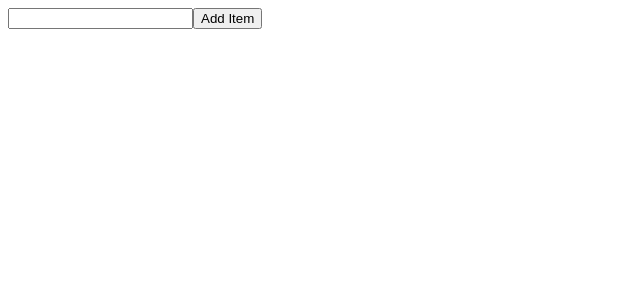
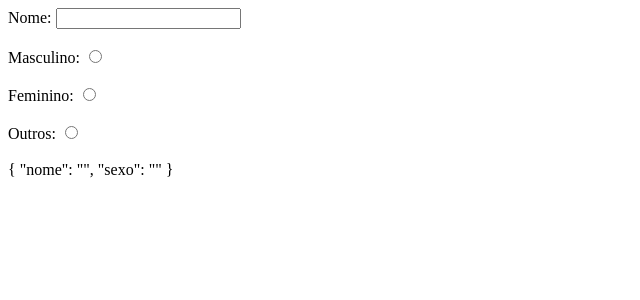
Before and after one commit to ma4cio/angular-primeiro-projeto, an Angular app: page / in a window 1280 px wide. Shown: the top 300 px of the page, without its empty margins (0-640 px from the left). Built offline with nearby package versions, Linux system fonts and the light colour scheme; no server answers.

Commit message:
Forms inputs e inputs radio

```diff
--- a/src/app/app.component.ts
+++ b/src/app/app.component.ts
@@ -18,9 +18,12 @@ import { TitleStrategy } from '@angular/router';
          <ng-template [ngIf]="getDados">
           <h1>{{ getDados.nome }}  {{ getDados.idade }}</h1>
          </ng-template>
-         <app-output (enviarDados)="setDados($event)"></app-output>-->
+         <app-output (enviarDados)="setDados($event)"></app-output>
+
          <app-food-add></app-food-add>
-         <app-food-list></app-food-list>
+         <app-food-list></app-food-list>-->
+
+         <app-forms> </app-forms>
          <router-outlet></router-outlet>`
 })
 
--- /dev/null
+++ b/src/app/forms/forms.component.html
@@ -0,0 +1,28 @@
+<form #form="ngForm">
+    <label>
+        Nome:
+       <input type="text" name="nome" ngModel>
+    </label>
+    <br><br>
+
+    <label>
+        Masculino:
+       <input type="radio" name="sexo" value="Masculino" ngModel>
+    </label>
+    <br><br>
+
+    <label>
+        Feminino:
+        <input type="radio" name="sexo" value="Feminino" ngModel>
+    </label>
+    <br><br>
+
+    <label>
+        Outros:
+        <input type="radio" name="sexo" value="Outros" ngModel>
+    </label>
+    <br><br>
+
+</form>
+
+{{ form.value | json }}
--- /dev/null
+++ b/src/app/forms/forms.component.ts
@@ -0,0 +1,15 @@
+import { Component, OnInit } from '@angular/core';
+
+@Component({
+  selector: 'app-forms',
+  templateUrl: './forms.component.html',
+  styleUrls: ['./forms.component.scss']
+})
+export class FormsComponent implements OnInit {
+
+  constructor() { }
+
+  ngOnInit(): void {
+  }
+
+}
```
Also changed, not shown: src/app/app.module.ts (+7 -2 lines), src/app/forms/forms.component.scss (added), 1 other file (tests, documents, lock files or other folders).
